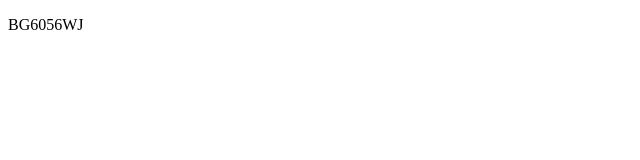
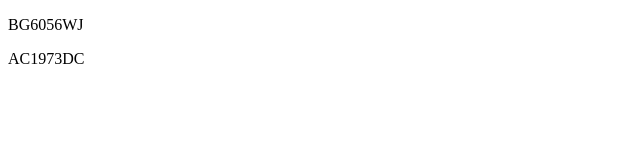
Before and after one commit to desperadoray/domaintest, a plain HTML site: page index.html in a window 1280 px wide. Shown: the full height of the page, 0-640 px from the left. Drawn offline with Linux system fonts and the light colour scheme.

Commit message:
Update index.html

```diff
--- a/index.html
+++ b/index.html
@@ -6,5 +6,6 @@
 </head>
 <body>
 	<p>BG6056WJ</p>
+	<p>AC1973DC</p>
 </body>
 </html>
```
